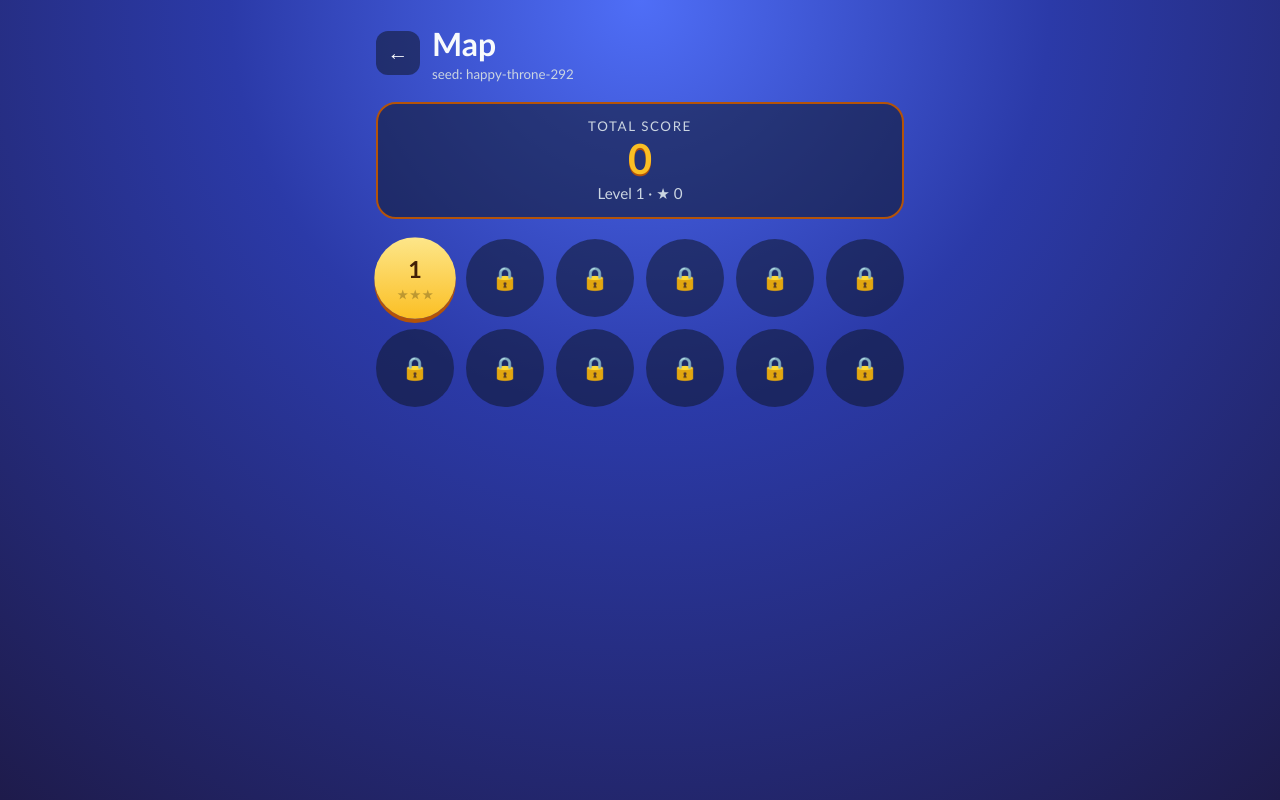
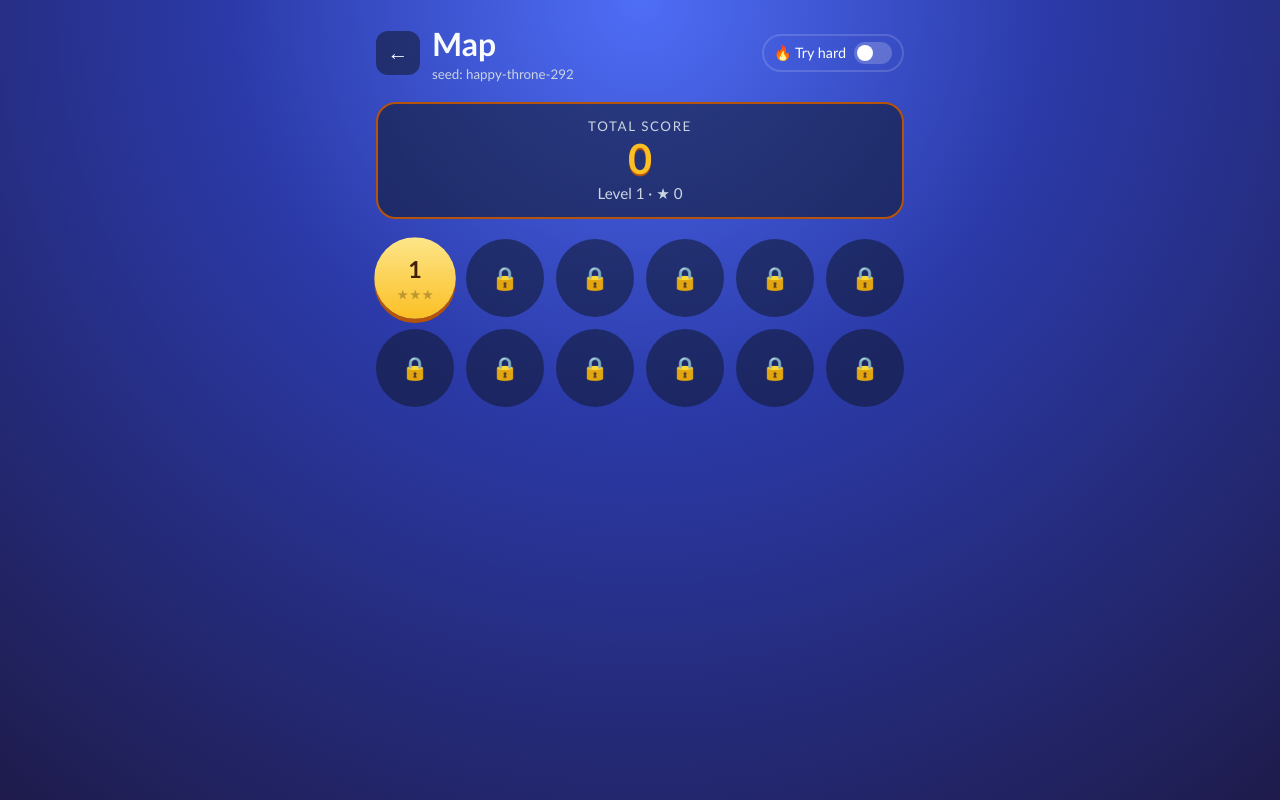
Before and after one commit to micoli/block-match, a React (Vite) app: page / in a window 1280 px wide. Both pictures are taken after a click on the button "Block Match". Built offline with nearby package versions, Linux system fonts and the light colour scheme.

Commit message:
Add try hard mode requiring three stars to advance
A persisted toggle on the level map locks progression to the next level
until the current one is cleared with three stars.

```diff
--- a/src/games/block-match/BlockMatchApp.tsx
+++ b/src/games/block-match/BlockMatchApp.tsx
@@ -4,6 +4,7 @@ import { buildGameUrl } from '../../shared/url';
 import GameScreen from './components/GameScreen';
 import LevelMap from './components/LevelMap';
 import { decodeProgress, encodeProgress, importProgress, loadProgress, saveLevelResult } from './game/progress';
+import { useStoredFlag } from '../../shared/useStoredFlag';
 import './styles.css';
 
 const GAME_ID = 'block-match';
@@ -23,6 +24,7 @@ const BlockMatchApp = ({ seed, gravityEnabled, onHome }: GameProps) => {
   const [initial] = useState(readUrlParams);
   const [screen, setScreen] = useState<Screen>(initial.level ? 'game' : 'map');
   const [levelNumber, setLevelNumber] = useState(initial.level ?? 1);
+  const [tryHard, setTryHard] = useStoredFlag('block-match:try-hard', false);
   const [attempt, setAttempt] = useState(0);
   const [progress, setProgress] = useState(() => (initial.shared ? importProgress(seed, initial.shared) : loadProgress(seed)));
 
@@ -39,7 +41,7 @@ const BlockMatchApp = ({ seed, gravityEnabled, onHome }: GameProps) => {
   };
 
   if (screen === 'map') {
-    return <LevelMap seed={seed} progress={progress} onPlay={play} onChangeSeed={onHome} />;
+    return <LevelMap seed={seed} progress={progress} tryHard={tryHard} onTryHardChange={setTryHard} onPlay={play} onChangeSeed={onHome} />;
   }
 
   return (
@@ -47,6 +49,7 @@ const BlockMatchApp = ({ seed, gravityEnabled, onHome }: GameProps) => {
       key={`${seed}-${levelNumber}-${attempt}`}
       seed={seed}
       gravityEnabled={gravityEnabled}
+      tryHard={tryHard}
       levelNumber={levelNumber}
       baseScore={progress.score}
       onWin={(number, stars, points) => setProgress(saveLevelResult(seed, number, stars, points))}
--- a/src/games/block-match/components/EndModal.tsx
+++ b/src/games/block-match/components/EndModal.tsx
@@ -7,12 +7,13 @@ type Props = {
   stars: number;
   score: number;
   bonus: number;
+  tryHard: boolean;
   onNext: () => void;
   onRetry: () => void;
   onExit: () => void;
 };
 
-const EndModal = ({ status, stars, score, bonus, onNext, onRetry, onExit }: Props) => {
+const EndModal = ({ status, stars, score, bonus, tryHard, onNext, onRetry, onExit }: Props) => {
   const { t, formatNumber } = useI18n();
   return (
     <div className="modal-backdrop">
@@ -25,9 +26,18 @@ const EndModal = ({ status, stars, score, bonus, onNext, onRetry, onExit }: Prop
               <strong>{formatNumber(score)}</strong> {t('common.points')}
               {bonus > 0 && <small> {t('blockMatch.endModal.bonus', { bonus: formatNumber(bonus) })}</small>}
             </p>
-            <button className="button" onClick={onNext}>
-              {t('blockMatch.endModal.next')}
-            </button>
+            {tryHard && stars < 3 ? (
+              <>
+                <p>{t('blockMatch.endModal.tryHardLocked')}</p>
+                <button className="button" onClick={onRetry}>
+                  {t('blockMatch.endModal.retry')}
+                </button>
+              </>
+            ) : (
+              <button className="button" onClick={onNext}>
+                {t('blockMatch.endModal.next')}
+              </button>
+            )}
           </>
         ) : (
           <>
--- a/src/games/block-match/components/GamePlay.tsx
+++ b/src/games/block-match/components/GamePlay.tsx
@@ -11,6 +11,7 @@ type Props = {
   level: Level;
   seed: string;
   gravityEnabled: boolean;
+  tryHard: boolean;
   levelNumber: number;
   baseScore: number;
   onWin: (levelNumber: number, stars: number, points: number) => void;
@@ -19,7 +20,7 @@ type Props = {
   onExit: () => void;
 };
 
-const GamePlay = ({ level, seed, gravityEnabled, levelNumber, baseScore, onWin, onNext, onRetry, onExit }: Props) => {
+const GamePlay = ({ level, seed, gravityEnabled, tryHard, levelNumber, baseScore, onWin, onNext, onRetry, onExit }: Props) => {
   const game = useGame(level, gravityEnabled);
   const [hint, setHint] = useState<Move | null>(null);
   const [startScore] = useState(baseScore);
@@ -54,6 +55,7 @@ const GamePlay = ({ level, seed, gravityEnabled, levelNumber, baseScore, onWin,
           stars={game.stars}
           score={game.score}
           bonus={game.bonus}
+          tryHard={tryHard}
           onNext={onNext}
           onRetry={onRetry}
           onExit={onExit}
--- a/src/games/block-match/components/GameScreen.tsx
+++ b/src/games/block-match/components/GameScreen.tsx
@@ -5,12 +5,12 @@ import LevelLoader from './LevelLoader';
 
 type Props = Omit<ComponentProps<typeof GamePlay>, 'level'>;
 
-const GameScreen = ({ seed, gravityEnabled, levelNumber, ...handlers }: Props) => {
+const GameScreen = ({ seed, gravityEnabled, tryHard, levelNumber, ...handlers }: Props) => {
   const level = useLevel(seed, levelNumber);
 
   if (!level) return <LevelLoader levelNumber={levelNumber} onExit={handlers.onExit} />;
 
-  return <GamePlay level={level} seed={seed} gravityEnabled={gravityEnabled} levelNumber={levelNumber} {...handlers} />;
+  return <GamePlay level={level} seed={seed} gravityEnabled={gravityEnabled} tryHard={tryHard} levelNumber={levelNumber} {...handlers} />;
 };
 
 export default GameScreen;
--- a/src/games/block-match/components/LevelMap.tsx
+++ b/src/games/block-match/components/LevelMap.tsx
@@ -1,6 +1,7 @@
 import type { Progress } from '../game/types';
-import { totalStars } from '../game/progress';
+import { highestPlayableLevel, totalStars } from '../game/progress';
 import Stars from './Stars';
+import TryHardToggle from './TryHardToggle';
 import { useI18n } from '../../../i18n/useI18n';
 
 const LEVELS_AHEAD = 11;
@@ -8,12 +9,15 @@ const LEVELS_AHEAD = 11;
 type Props = {
   seed: string;
   progress: Progress;
+  tryHard: boolean;
+  onTryHardChange: (enabled: boolean) => void;
   onPlay: (levelNumber: number) => void;
   onChangeSeed: () => void;
 };
 
-const LevelMap = ({ seed, progress, onPlay, onChangeSeed }: Props) => {
+const LevelMap = ({ seed, progress, tryHard, onTryHardChange, onPlay, onChangeSeed }: Props) => {
   const { t, formatNumber } = useI18n();
+  const playable = highestPlayableLevel(progress, tryHard);
   const count = progress.unlocked + LEVELS_AHEAD;
 
   return (
@@ -26,6 +30,7 @@ const LevelMap = ({ seed, progress, onPlay, onChangeSeed }: Props) => {
           <h1>{t('blockMatch.map.title')}</h1>
           <small>{t('common.seed', { seed })}</small>
         </div>
+        <TryHardToggle enabled={tryHard} onChange={onTryHardChange} />
       </header>
       <section className="map__score" aria-label={t('blockMatch.map.totalScore')}>
         <small>{t('blockMatch.map.totalScore')}</small>
@@ -36,11 +41,11 @@ const LevelMap = ({ seed, progress, onPlay, onChangeSeed }: Props) => {
       </section>
       <ol className="map__grid">
         {Array.from({ length: count }, (_, i) => i + 1).map((number) => {
-          const locked = number > progress.unlocked;
+          const locked = number > playable;
           return (
             <li key={number}>
               <button
-                className={`level-button ${locked ? 'level-button--locked' : ''} ${number === progress.unlocked ? 'level-button--current' : ''}`}
+                className={`level-button ${locked ? 'level-button--locked' : ''} ${number === playable ? 'level-button--current' : ''}`}
                 disabled={locked}
                 onClick={() => onPlay(number)}
               >
--- /dev/null
+++ b/src/games/block-match/components/TryHardToggle.tsx
@@ -0,0 +1,22 @@
+import { useI18n } from '../../../i18n/useI18n';
+
+type Props = { enabled: boolean; onChange: (enabled: boolean) => void };
+
+const TryHardToggle = ({ enabled, onChange }: Props) => {
+  const { t } = useI18n();
+  return (
+    <label className={`try-hard-toggle ${enabled ? 'try-hard-toggle--on' : ''}`}>
+      <span>🔥 {t('blockMatch.map.tryHard')}</span>
+      <input
+        type="checkbox"
+        role="switch"
+        className="try-hard-toggle__input"
+        checked={enabled}
+        onChange={(event) => onChange(event.target.checked)}
+      />
+      <span className="try-hard-toggle__switch" aria-hidden="true" />
+    </label>
+  );
+};
+
+export default TryHardToggle;
--- a/src/games/block-match/game/progress.ts
+++ b/src/games/block-match/game/progress.ts
@@ -39,6 +39,14 @@ export const saveLevelResult = (seed: string, levelNumber: number, stars: number
   return next;
 };
 
+export const highestPlayableLevel = (progress: Progress, tryHard: boolean) => {
+  if (!tryHard) return progress.unlocked;
+  for (let level = 1; level < progress.unlocked; level++) {
+    if ((progress.stars[level] ?? 0) < 3) return level;
+  }
+  return progress.unlocked;
+};
+
 export const totalStars = (progress: Progress) => Object.values(progress.stars).reduce((sum, count) => sum + count, 0);
 
 export const encodeProgress = (progress: Progress) => {
--- a/src/games/block-match/styles.css
+++ b/src/games/block-match/styles.css
@@ -1004,3 +1004,64 @@
     animation: none;
   }
 }
+
+/* ---------- try hard ---------- */
+
+.try-hard-toggle {
+  position: relative;
+  display: flex;
+  align-items: center;
+  gap: 8px;
+  margin-left: auto;
+  padding: 6px 10px;
+  border: 2px solid rgba(255, 255, 255, 0.15);
+  border-radius: 999px;
+  font-size: 0.9rem;
+  cursor: pointer;
+  transition: border-color 200ms, background 200ms;
+}
+
+.try-hard-toggle--on {
+  border-color: #f97316;
+  background: rgba(249, 115, 22, 0.2);
+}
+
+.try-hard-toggle__input {
+  position: absolute;
+  opacity: 0;
+  pointer-events: none;
+}
+
+.try-hard-toggle__switch {
+  position: relative;
+  width: 38px;
+  height: 22px;
+  border-radius: 999px;
+  background: rgba(255, 255, 255, 0.2);
+  transition: background 200ms;
+}
+
+.try-hard-toggle__switch::after {
+  content: '';
+  position: absolute;
+  top: 3px;
+  left: 3px;
+  width: 16px;
+  height: 16px;
+  border-radius: 50%;
+  background: #fff;
+  transition: transform 200ms;
+}
+
+.try-hard-toggle--on .try-hard-toggle__switch {
+  background: #f97316;
+}
+
+.try-hard-toggle--on .try-hard-toggle__switch::after {
+  transform: translateX(16px);
+}
+
+.try-hard-toggle__input:focus-visible ~ .try-hard-toggle__switch {
+  outline: 2px solid var(--gold);
+  outline-offset: 2px;
+}
--- a/src/i18n/translations.yaml
+++ b/src/i18n/translations.yaml
@@ -28,8 +28,10 @@ fr:
       goalsMissed: "Les objectifs ne sont pas atteints."
       retry: "Réessayer"
       map: "Carte"
+      tryHardLocked: "Mode try hard : il faut 3 étoiles pour passer au niveau suivant."
     map:
       title: "Carte"
+      tryHard: "Try hard"
       totalScore: "Score total"
     loader:
       preparing: "Le solveur prépare le niveau…"
@@ -99,8 +101,10 @@ en:
       goalsMissed: "The goals were not reached."
       retry: "Try again"
       map: "Map"
+      tryHardLocked: "Try hard mode: you need 3 stars to move on to the next level."
     map:
       title: "Map"
+      tryHard: "Try hard"
       totalScore: "Total score"
     loader:
       preparing: "The solver is preparing the level…"
```
